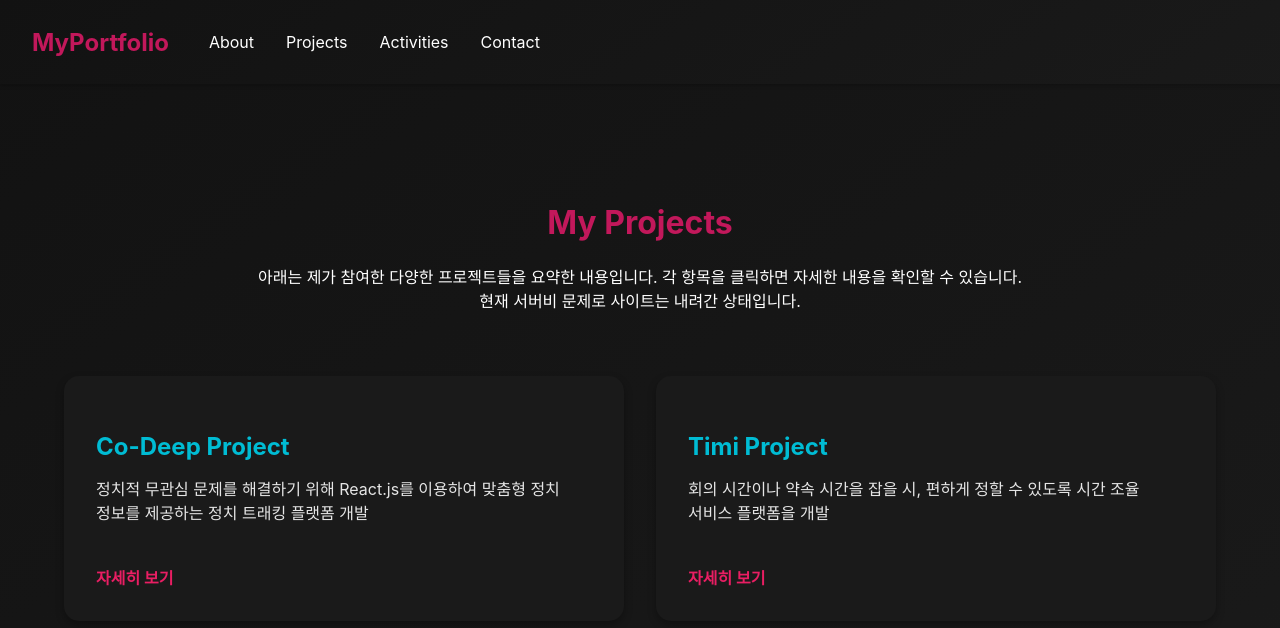
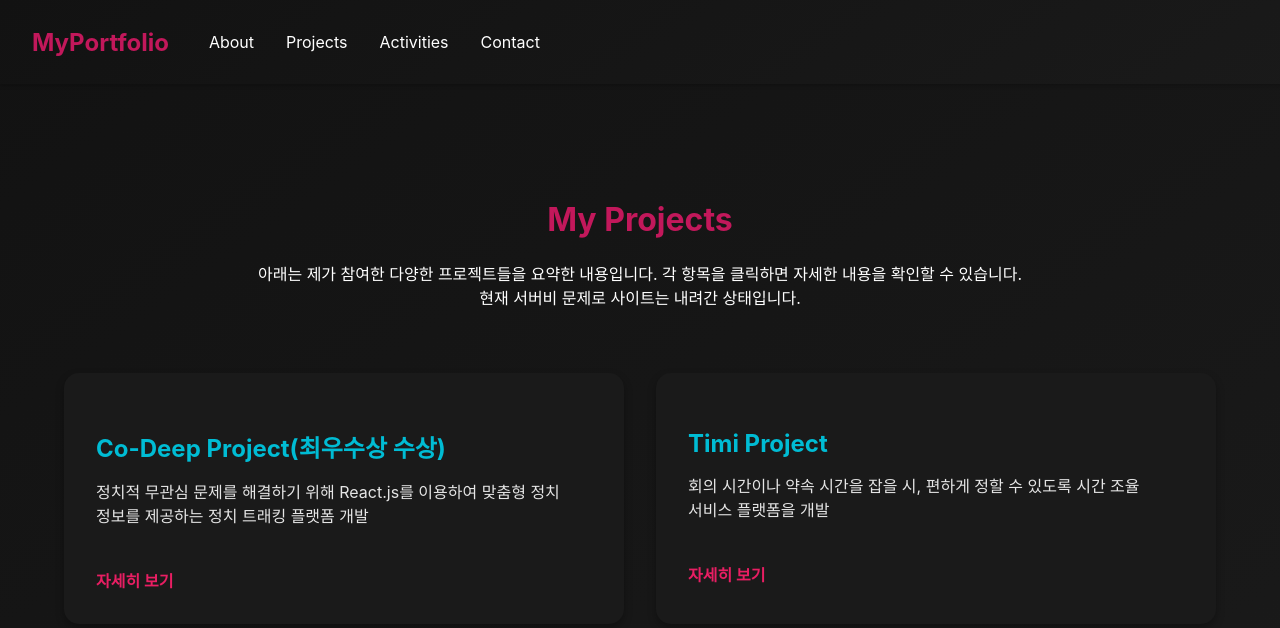
Before and after one commit to SyraYunji/My-Homepage, a React (Create React App) app: page /project in a window 1280 px wide. Shown: the top 628 px of the page. Built offline with nearby package versions, Linux system fonts and the light colour scheme; the HTML template or start-up script is replaced by a standard one.

Commit message:
최우수상 수상 말 추가

```diff
--- a/src/project/project.js
+++ b/src/project/project.js
@@ -14,7 +14,7 @@ const Projects = () => {
 
       <div className={styles.cardContainer}>
         <div className={styles.projectCard}>
-          <h3 className={styles.projectTitle}>Co-Deep Project</h3>
+          <h3 className={styles.projectTitle}>Co-Deep Project(최우수상 수상)</h3>
           <p className={styles.cardContent}>
             정치적 무관심 문제를 해결하기 위해 React.js를 이용하여 맞춤형 정치 정보를 제공하는 정치 트래킹 플랫폼 개발
           </p>
```
